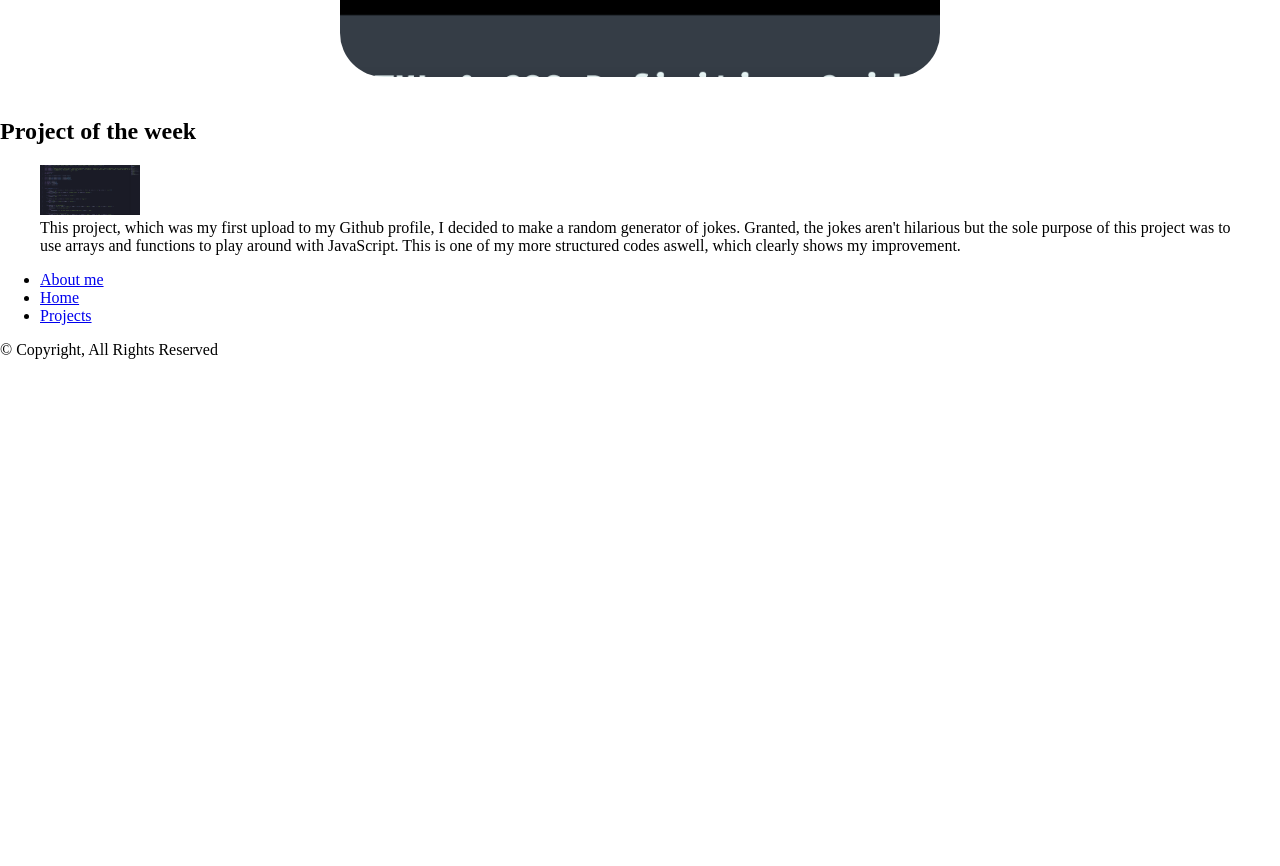
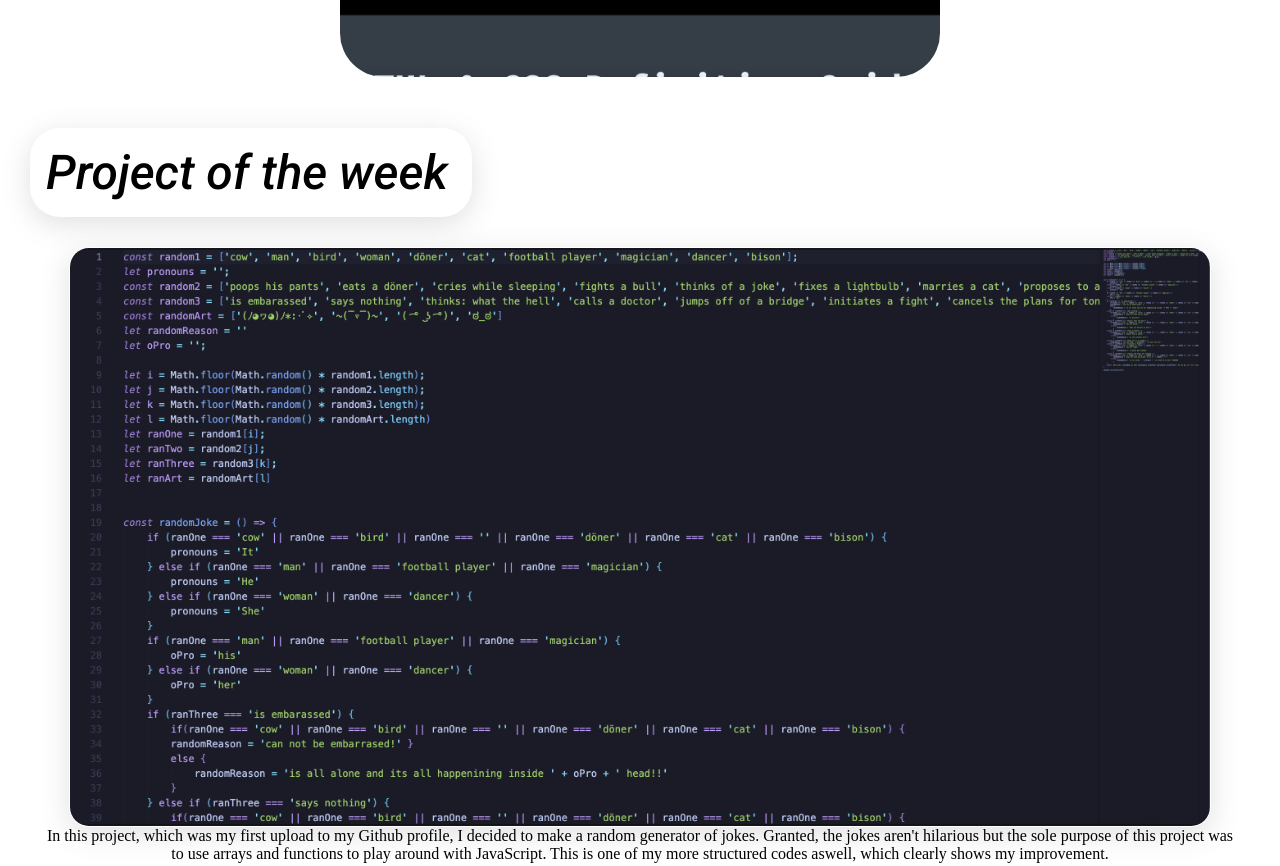
Before and after one commit to lennylrz/Portfolio-Website, a plain HTML site: page index.html in a window 1280 px wide. Shown: the part 2004-2870 px from the top of the page. Before the commit the page ends 2379 px from the top, so only its background shows below. Drawn offline with Linux system fonts and the light colour scheme.

Commit message:
Start styling the Highlight section on index

```diff
--- a/index.html
+++ b/index.html
@@ -77,7 +77,7 @@
             <h2>Project of the week</h2>
             <figure>
                 <img src="./Resources/Project/Joke-generator.png" alt="Joke-generator">
-                <figcaption>This project, which was my first upload to my Github profile, I decided to make a random generator of jokes.
+                <figcaption>In this project, which was my first upload to my Github profile, I decided to make a random generator of jokes.
                     Granted, the jokes aren't hilarious but the sole purpose of this project was to use arrays and functions to play around with JavaScript. This is one of my more structured codes aswell, which clearly shows my improvement.
                 </figcaption>
             </figure>
--- a/style.css
+++ b/style.css
@@ -152,8 +152,32 @@ img {
 .image-container {
     position: relative; /* Ensure the container is positioned */
 }
-.highlight {
 
+.highlight h2{
+    border: 1px solid transparent;
+    box-shadow: rgba(100, 100, 111, 0.2) 0px 7px 29px 0px;
+    width: 32%;
+    margin: 30px;
+    border-radius: 30px;
+    font-family: 'roboto';
+    font-weight: 500;
+    font-style: oblique;
+    font-size: 3rem;
+    padding: 15px;
+}
+.highlight figure {
+    display: flex;
+    align-items: center;
+    text-align: center;
+    flex-direction: column;
+}
+.highlight img {
+    width: 95%;
+    margin: auto;
+    height: auto;
+    border: 1px solid transparent;
+    box-shadow: rgba(100, 100, 111, 0.2) 0px 7px 29px 0px;
+    border-radius: 20px;
 }
 footer {
 
```
